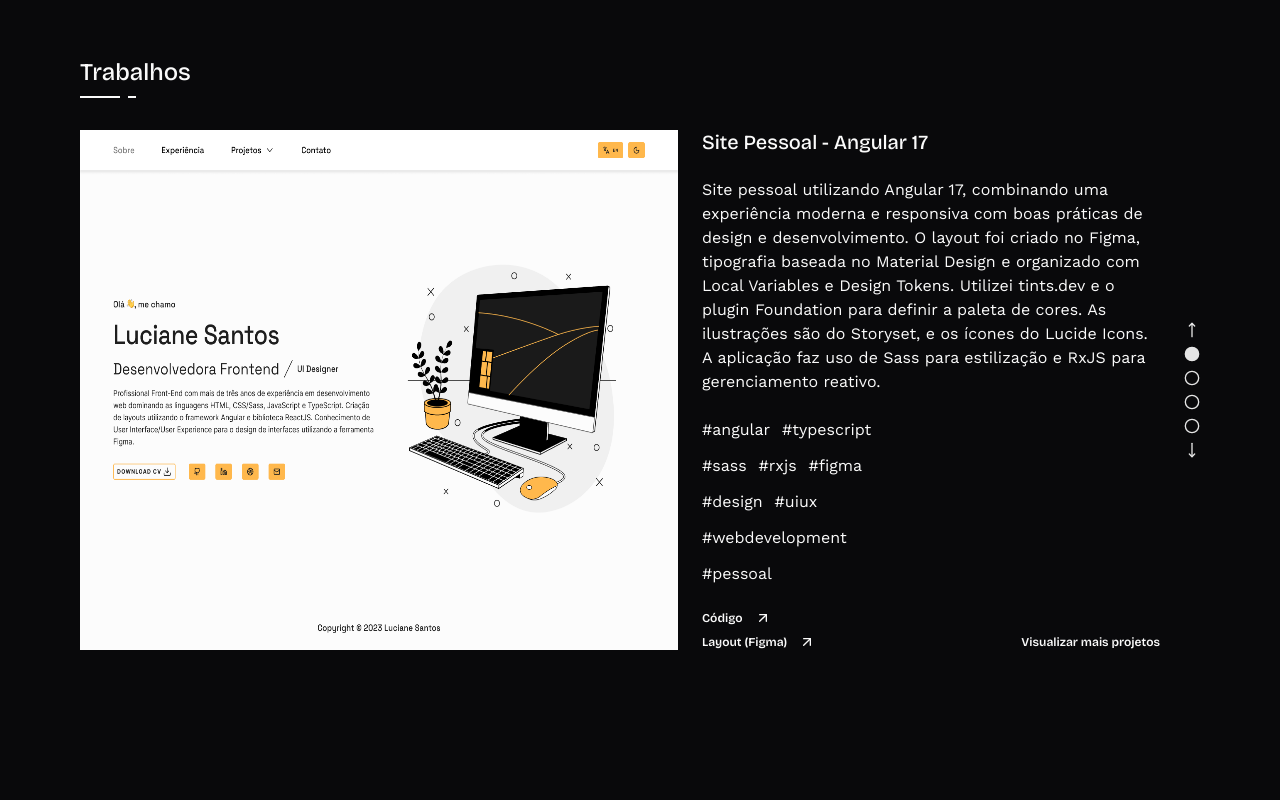
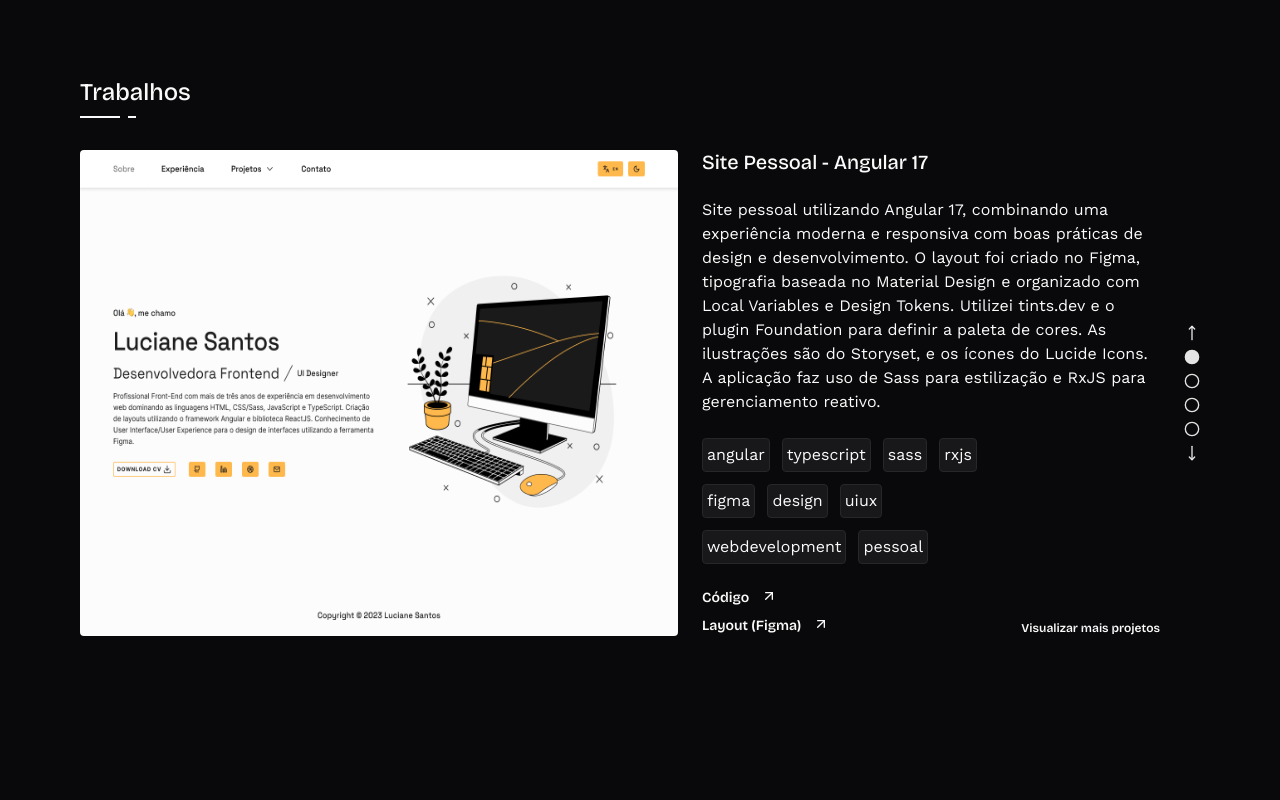
Before and after one commit to lucianesantcs/lucianesantcs.github.io, a React (Vite) app: page / in a window 1280 px wide. Shown: the part 1560-2360 px from the top of the page. Built offline with nearby package versions, Linux system fonts and the light colour scheme.

Commit message:
feat: melhoria nas tags dos projetos e ajuste espaçamento

```diff
--- a/src/components/layouts/Project/ProjectSection.tsx
+++ b/src/components/layouts/Project/ProjectSection.tsx
@@ -22,9 +22,9 @@ const ProjectSection = () => {
     <section className="flex flex-col xl:flex-row gap-6">
       <img
         src={currentProject.image}
-        className="xl:max-w-3xl h-auto transition-opacity duration-300 relative overflow-hidden rounded-md"
+        className="xl:max-w-3xl h-auto transition-opacity duration-300 relative overflow-hidden rounded"
       />
-      <aside className="w-full flex gap-6 flex-col justify-between order-2 xl:order-1 xl:max-w-458">
+      <aside className="w-full flex gap-8 lg:gap-6 flex-col justify-between order-2 xl:order-1 xl:max-w-458">
         <div className="flex flex-col gap-6">
           <h3 className="font-serif text-xl leading-6 font-medium transition-all duration-300 ease-in-out">
             {currentProject.title}
@@ -32,13 +32,13 @@ const ProjectSection = () => {
           <p className="font-sans text-base lg:max-w-540 transition-all duration-300 ease-in-out">
             {currentProject.description}
           </p>
-          <ul className="flex gap-3 md:max-w-56 flex-wrap transition-all duration-300 ease-in-out">
+          <ul className="flex gap-3 lg:max-w-72 flex-wrap transition-all duration-300 ease-in-out">
             {currentProject.tags.map((tag, index) => (
               <li
                 key={index}
-                className="transition-all duration-300 ease-in-out"
+                className="bg-zinc-900 border p-1 rounded transition-all duration-300 ease-in-out"
               >
-                #{tag}
+                {tag}
               </li>
             ))}
           </ul>
--- a/src/components/ui/Link.tsx
+++ b/src/components/ui/Link.tsx
@@ -16,7 +16,7 @@ const Link = ({
   children,
 }: LinkProps) => {
   const childrenArray = React.Children?.toArray(children);
-  const baseStyles = "flex gap-3 font-serif text-xs font-semibold";
+  const baseStyles = "flex gap-3 font-serif text-sm font-semibold";
   const linkStyles = `${baseStyles} ${className}`.trim();
 
   return (
```
